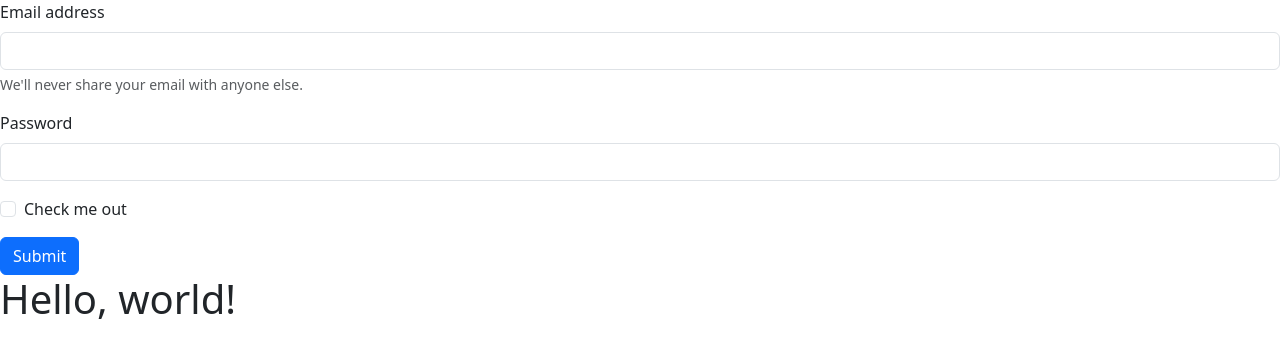
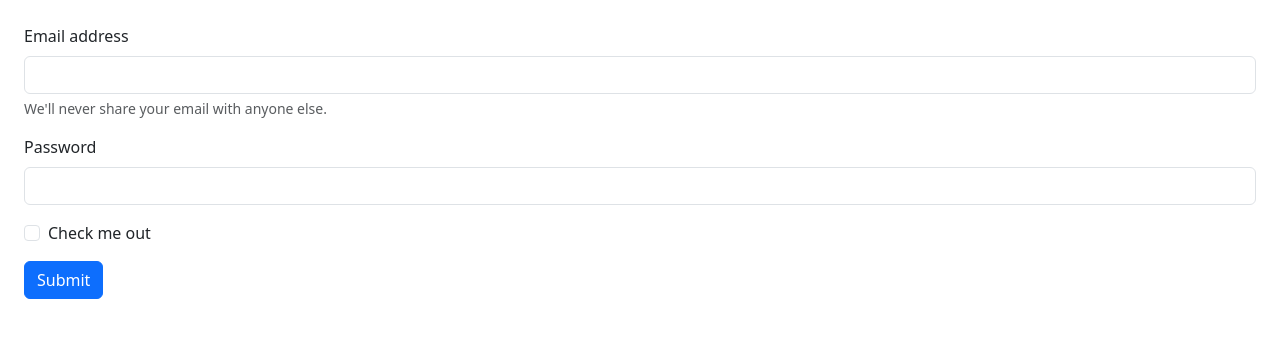
Before and after one commit to jcgeneration/CH33Colaborar, a plain HTML site: page contacto.html in a window 1280 px wide. Drawn offline with nearby package versions, Linux system fonts and the light colour scheme.

```diff
--- a/contacto.html
+++ b/contacto.html
@@ -5,6 +5,11 @@
     <meta name="viewport" content="width=device-width, initial-scale=1">
     <title>Bootstrap demo</title>
     <link href="https://cdn.jsdelivr.net/npm/bootstrap@5.3.2/dist/css/bootstrap.min.css" rel="stylesheet" integrity="sha384-T3c6CoIi6uLrA9TneNEoa7RxnatzjcDSCmG1MXxSR1GAsXEV/Dwwykc2MPK8M2HN" crossorigin="anonymous">
+    <style>
+        body {
+            margin: 24px;
+        }
+    </style>
   </head>
   <body>
     <form>
@@ -23,7 +28,6 @@
         </div>
         <button type="submit" class="btn btn-primary">Submit</button>
       </form>
-    <h1>Hello, world!</h1>
     <script src="https://cdn.jsdelivr.net/npm/bootstrap@5.3.2/dist/js/bootstrap.bundle.min.js" integrity="sha384-C6RzsynM9kWDrMNeT87bh95OGNyZPhcTNXj1NW7RuBCsyN/o0jlpcV8Qyq46cDfL" crossorigin="anonymous"></script>
   </body>
 </html>
```
